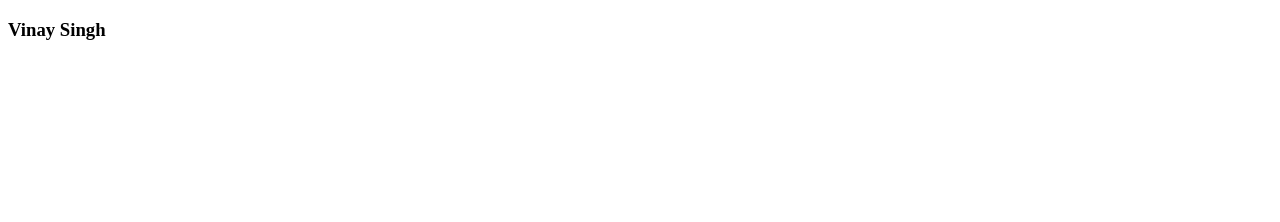
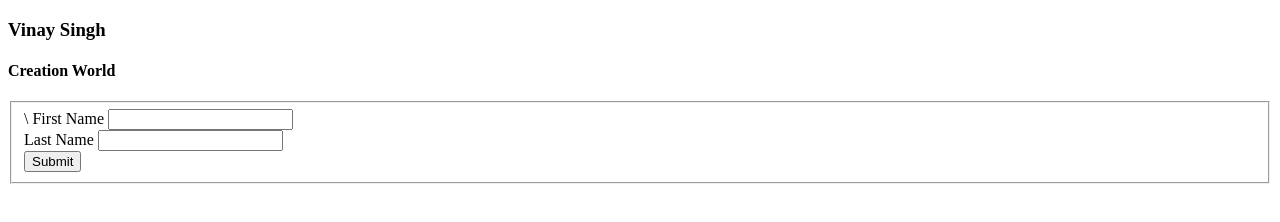
Before and after one commit to svinay780/Vinay_new, a plain HTML site: page index.html in a window 1280 px wide. Drawn offline with Linux system fonts and the light colour scheme.

Commit message:
added style

```diff
--- a/index.html
+++ b/index.html
@@ -8,5 +8,18 @@
 <body>
     <h3>
         Vinay Singh
+    </h3>
+    <h4>
+        Creation World
+    </h4>
+    <fieldset>
+        <form action="">\
+            <label for="">First Name</label>
+            <input type="text"> <br>
+            <label for="">Last Name</label>
+            <input type="text"> <br>
+            <button>Submit</button>
+        </form>
+    </fieldset>
 </body>
 </html>
--- a/style.css
+++ b/style.css
@@ -0,0 +1,6 @@
+body{
+    background-color: mediumaquamarine;
+}
+h1{
+    background-color: orangered;
+}
```
